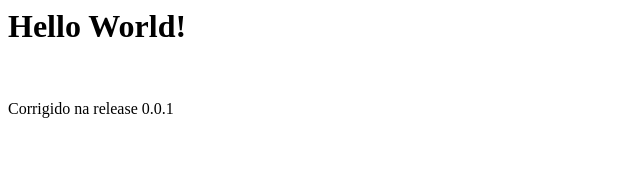
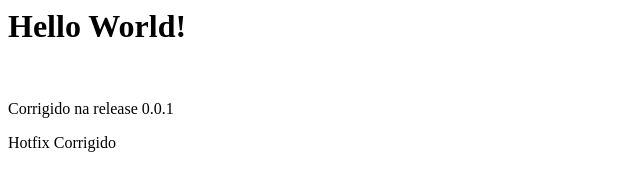
Before and after one commit to JhonatanPatrocinio/github-codereview, a plain HTML site: page index.html in a window 1280 px wide. Shown: the whole page, without its empty margins (0-640 px from the left). Drawn offline with Linux system fonts and the light colour scheme.

Commit message:
hotfix index

```diff
--- a/index.html
+++ b/index.html
@@ -1,2 +1,3 @@
 <h1> Hello World!</h1></br>
 <p>Corrigido na release 0.0.1</p>
+<p>Hotfix Corrigido</p>
```
